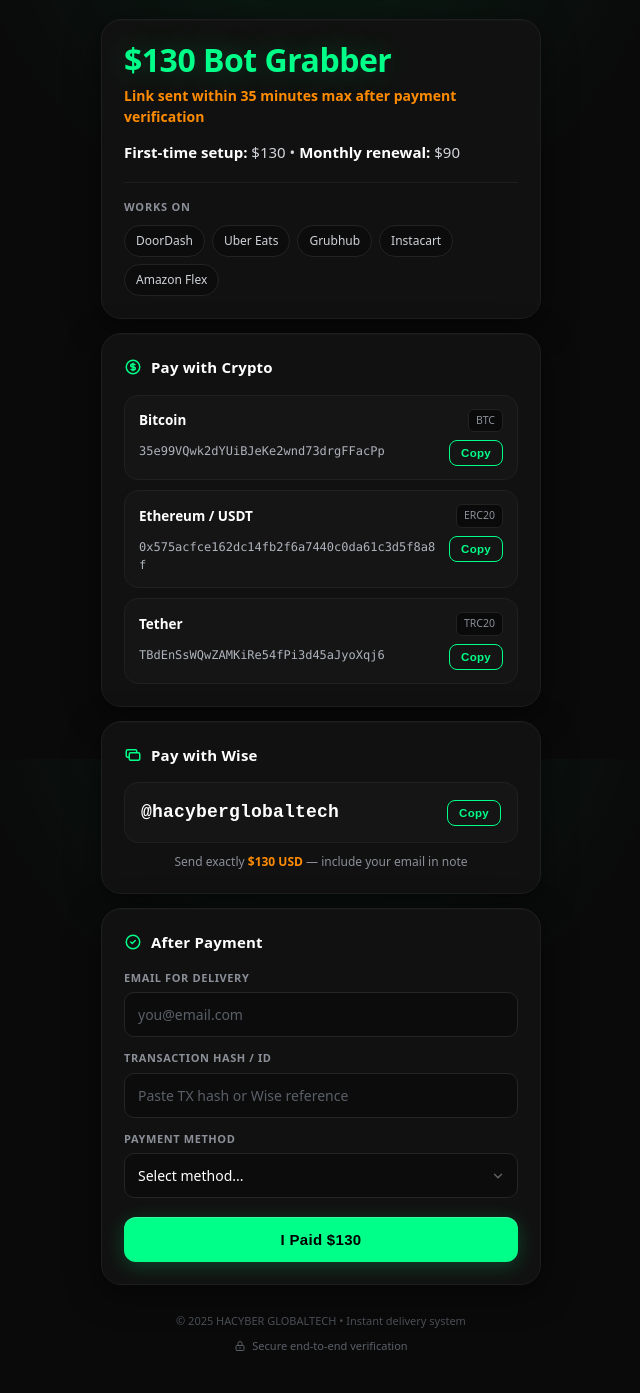
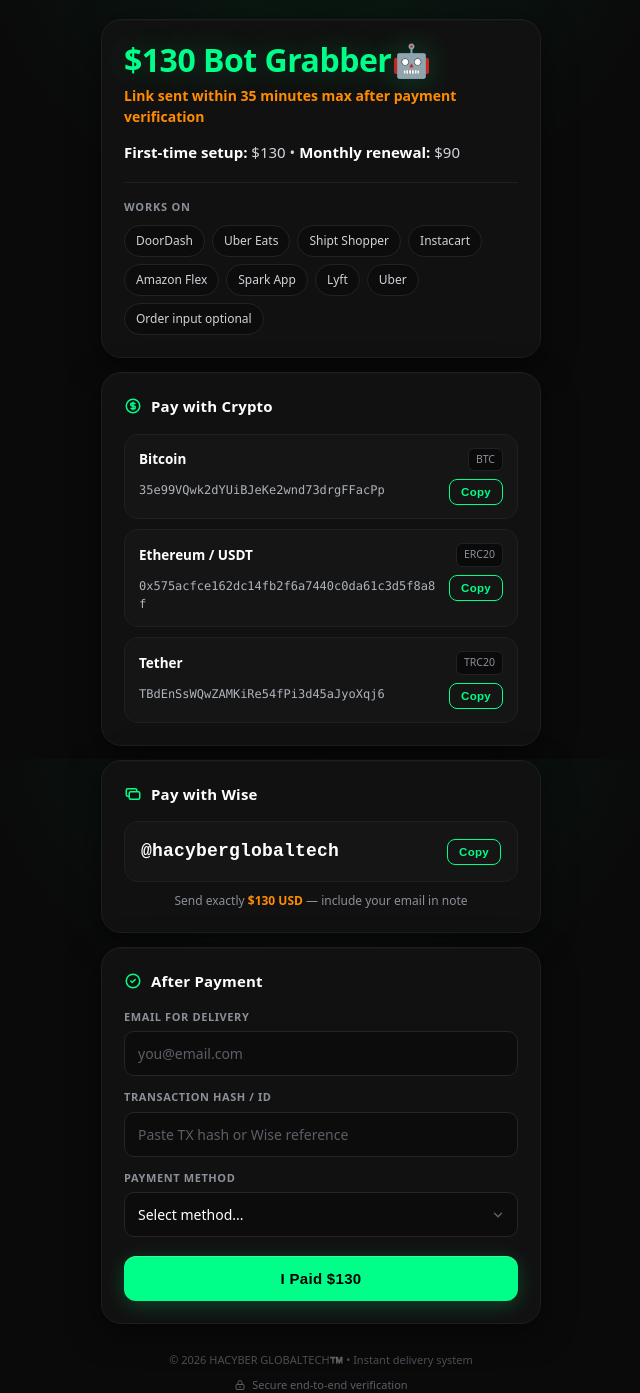
Before and after one commit to HacybertechHub/botgraber-order-request, a website: page index.html in a window 1280 px wide. Shown: the part 41-1434 px from the top of the page, without its empty margins (319-959 px from the left). Before the commit the page ends 1395 px from the top, so only its background shows below. Drawn offline with Linux system fonts and the light colour scheme.

Commit message:
Update index.html

```diff
--- a/index.html
+++ b/index.html
@@ -1,7 +1,7 @@
 <html lang="en"><head>
 <meta charset="UTF-8">
 <meta name="viewport" content="width=device-width, initial-scale=1.0">
-<title>HACYBER GLOBALTECH — $130 Bot Grabber</title>
+<title>HACYBER GLOBALTECH™️ — $130 Bot Grabber 🤖</title>
 <meta name="theme-color" content="#0a0a0a">
 <style>
 :root{
@@ -198,7 +198,7 @@ select{
   </div>
 
   <div class="card">
-    <h1>$130 Bot Grabber</h1>
+    <h1>$130 Bot Grabber🤖</h1>
     <div class="subtitle">Link sent within 35 minutes max after payment verification</div>
     <div class="price-line"><strong>First-time setup:</strong> $130 • <strong>Monthly renewal:</strong> $90</div>
     <div class="works">
@@ -206,9 +206,13 @@ select{
       <div class="badges">
         <span class="badge">DoorDash</span>
         <span class="badge">Uber Eats</span>
-        <span class="badge">Grubhub</span>
+        <span class="badge">Shipt Shopper</span>
         <span class="badge">Instacart</span>
         <span class="badge">Amazon Flex</span>
+        <span class="badge">Spark App</span>
+        <span class="badge">Lyft</span>
+        <span class="badge">Uber</span>
+        <span class="badge">Order input optional</span>
       </div>
     </div>
   </div>
@@ -296,7 +300,7 @@ select{
   </div>
 
   <div class="footer">
-    © 2025 HACYBER GLOBALTECH • Instant delivery system
+    © 2026 HACYBER GLOBALTECH™️ • Instant delivery system
     <div class="security">
       <svg fill="none" stroke="currentColor" viewBox="0 0 24 24"><path stroke-linecap="round" stroke-linejoin="round" stroke-width="2" d="M12 15v2m-6 4h12a2 2 0 002-2v-6a2 2 0 00-2-2H6a2 2 0 00-2 2v6a2 2 0 002 2zm10-10V7a4 4 0 00-8 0v4h8z"></path></svg>
       Secure end-to-end verification
@@ -379,7 +383,7 @@ document.getElementById('paymentForm').addEventListener('submit', async (e)=>{
     txHash,
     method,
     amount: 130,
-    product: 'Bot Grabber',
+    product: 'Bot Grabber 🤖',
     timestamp: new Date().toISOString(),
     userAgent: navigator.userAgent
   };
@@ -409,7 +413,7 @@ document.getElementById('paymentForm').addEventListener('submit', async (e)=>{
   }catch(err){
     btn.disabled = false;
     btn.textContent = 'I Paid $130';
-    alert('Submission error. Please email support@hacyberglobaltech with your TX hash.');
+    alert('Submission error. Please email support@hacyberhub@mail. with your TX hash.');
   }
 });
 
```
